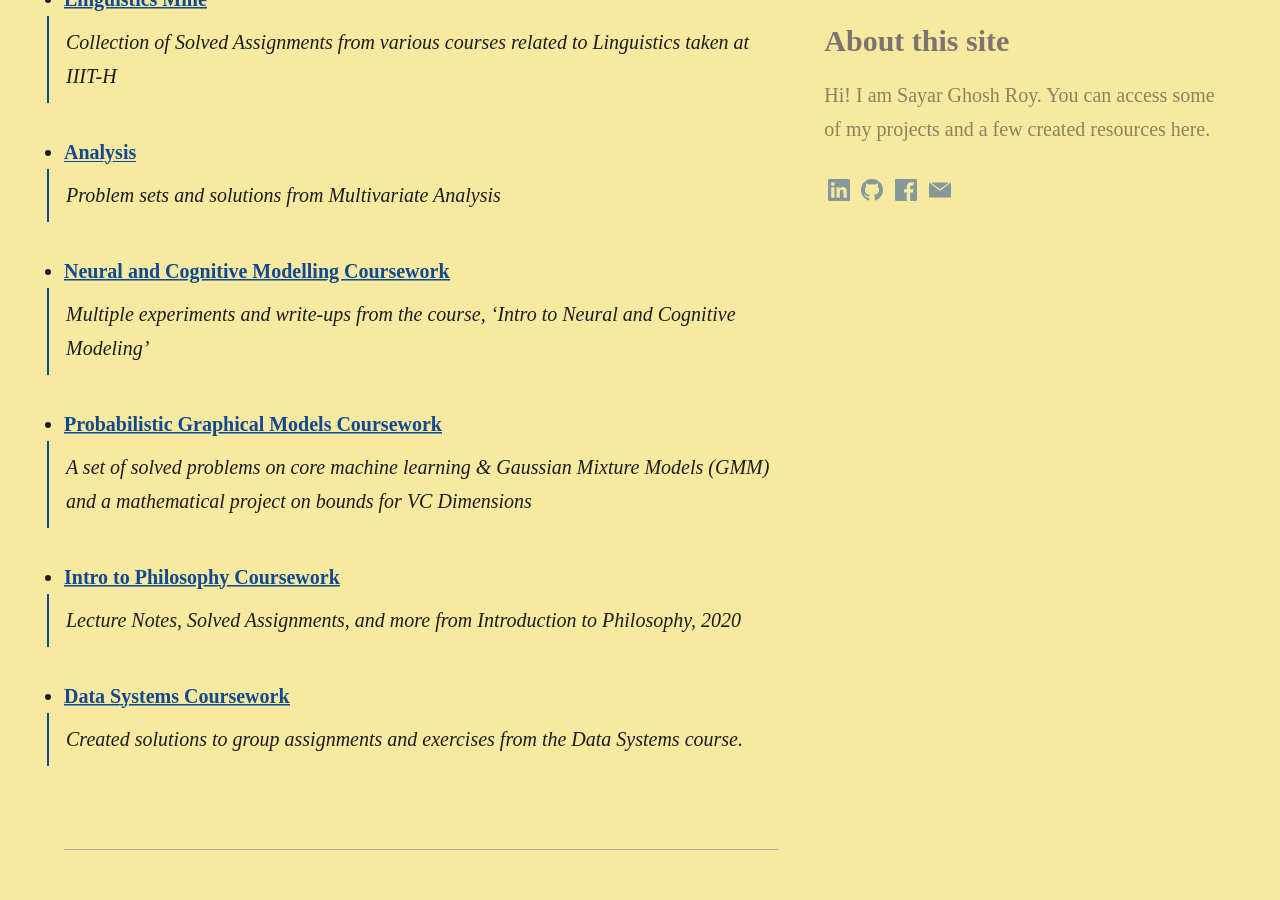
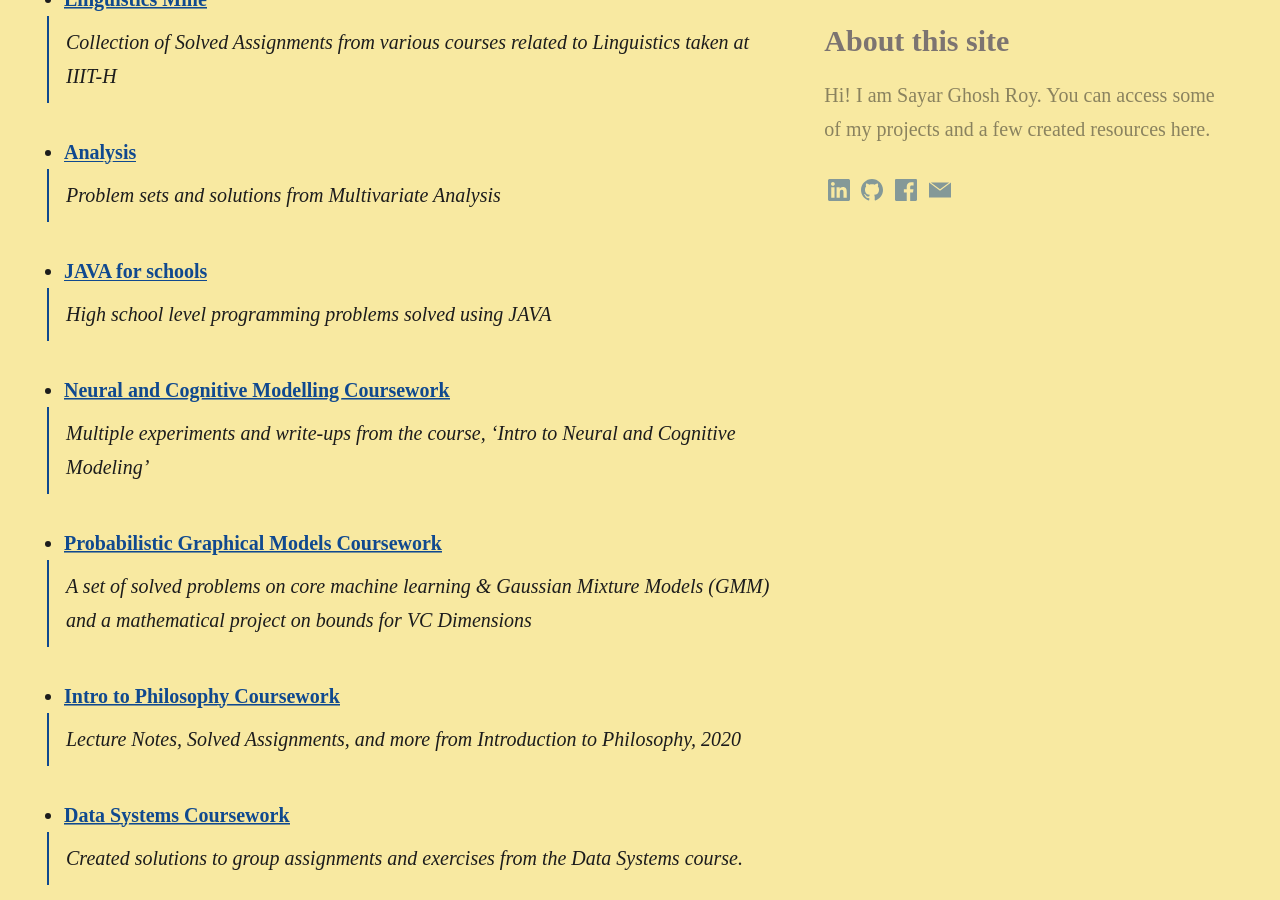
Before and after one commit to sayarghoshroy/sayarghoshroy.github.io, a Jekyll site: the page built from work.md, in a window 1280 px wide and 900 px high, scrolled down 7454 px. Built offline with Jekyll 4.4.1, drawn with Linux system fonts in a browser that asks for light colours; some web fonts are replaced.

Commit message:
Updated Projects, and Resume

```diff
--- a/work.md
+++ b/work.md
@@ -161,6 +161,9 @@ aside: true
 - [<b>Analysis</b>](https://github.com/sayarghoshroy/Analysis)
 > <p style="align: justify">Problem sets and solutions from Multivariate Analysis</p>
 
+- [<b>JAVA for schools</b>](https://github.com/sayarghoshroy/JAVA_for_schools)
+> <p style="align: justify">High school level programming problems solved using JAVA</p>
+
 - [<b>Neural and Cognitive Modelling Coursework</b>](https://github.com/sayarghoshroy/Neural_and_Cognitive_Modelling)
 > <p style="align: justify">Multiple experiments and write-ups from the course, ‘Intro to Neural and Cognitive Modeling’</p>
 
```
Also changed, not shown: 1 other file.
